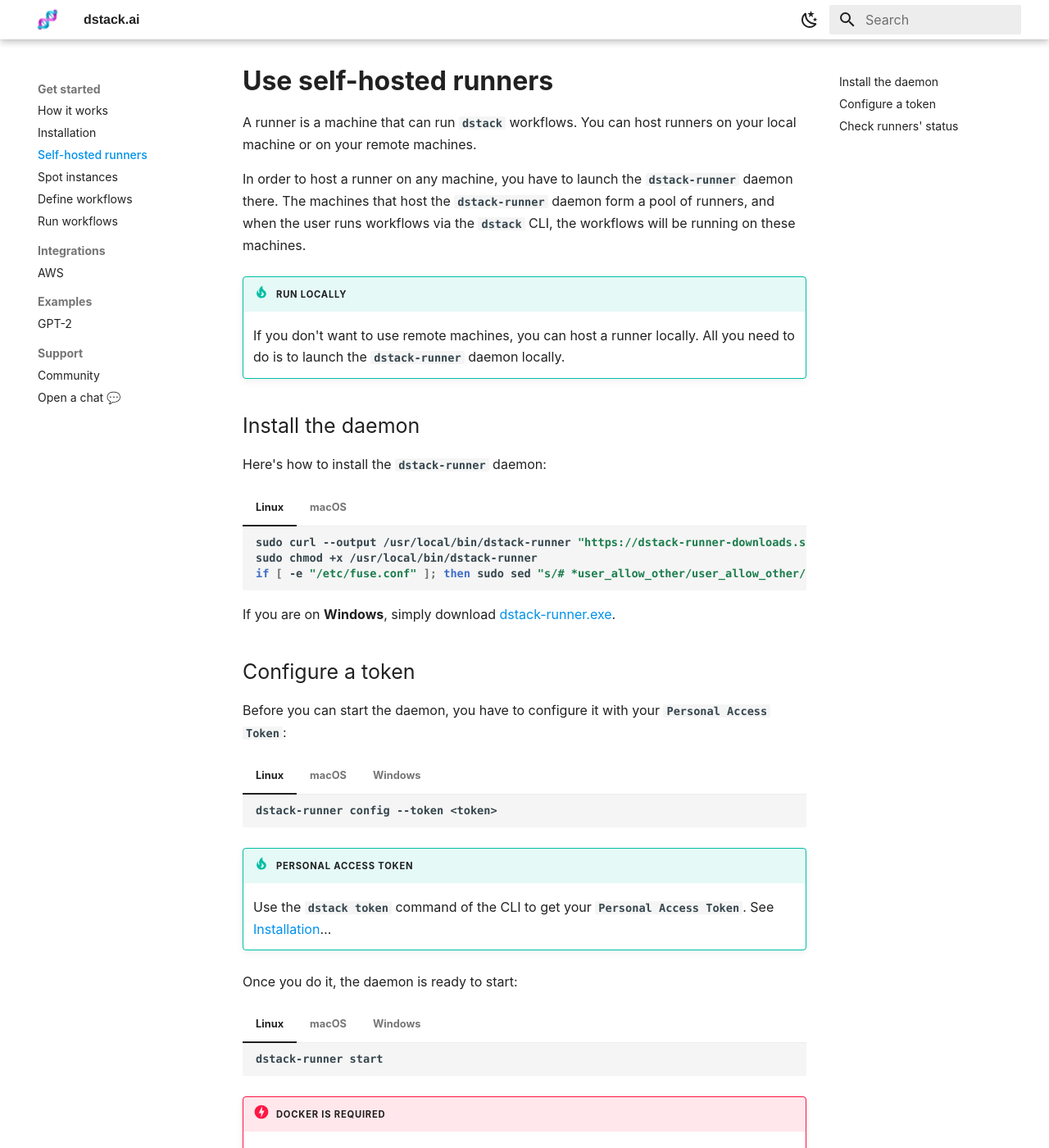
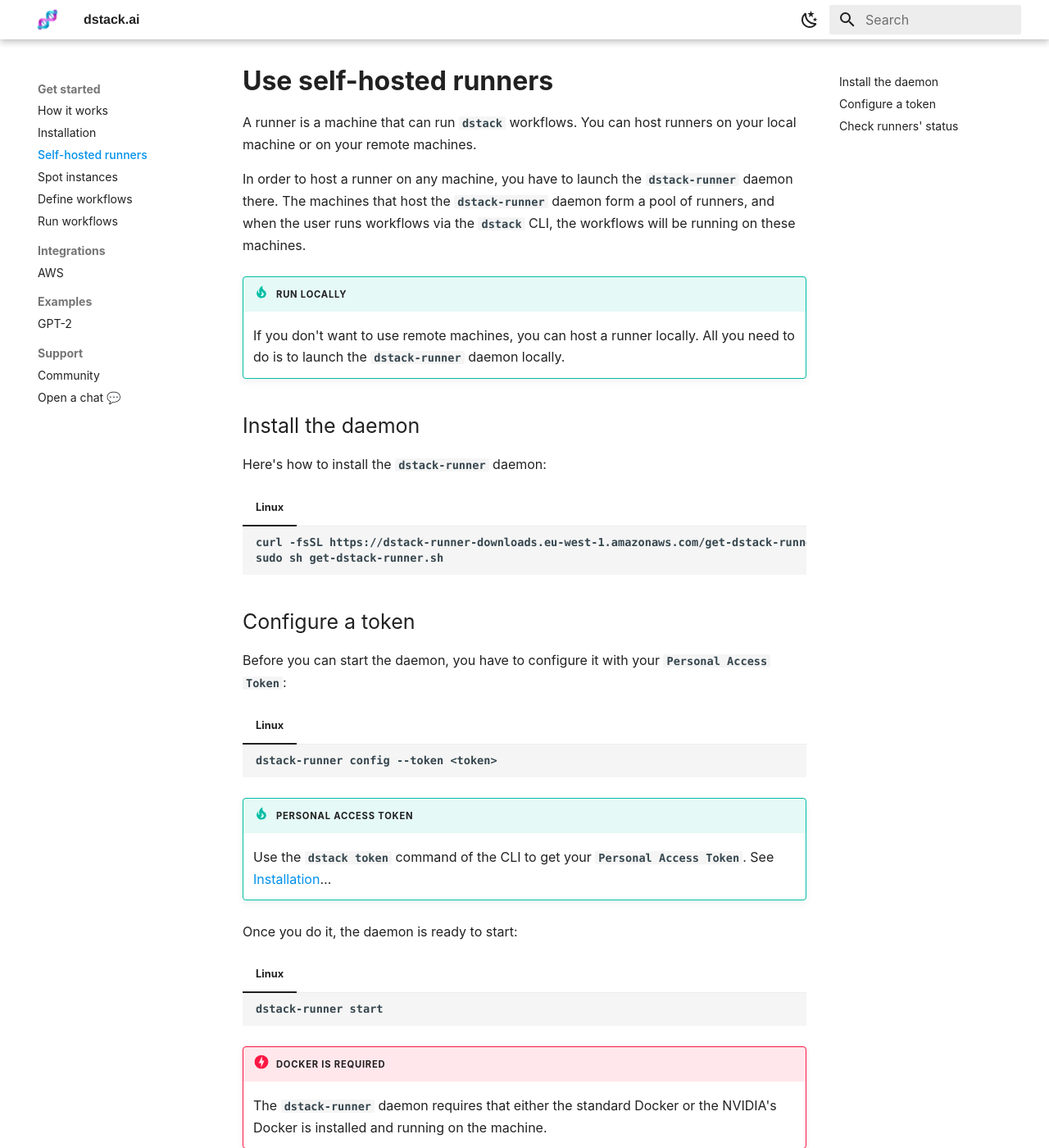
Before and after one commit to dstackai/dstack.github.io, an MkDocs documentation site: the page built from docs/self-hosted-runners.md, in a window 1280 px wide and 1400 px high. Shown: the whole window at 82% size. Built offline with MkDocs 1.6.1 and Material for MkDocs 9.7.7, drawn with Linux system fonts in a browser that asks for light colours.

Commit message:
Major: updated the installation instructions (migrated to `get-dstack-runner.sh`; dropped `Linux` and `Windows` for now)

````diff
--- a/docs/self-hosted-runners.md
+++ b/docs/self-hosted-runners.md
@@ -18,20 +18,25 @@
 === "Linux"
 
     ```bash
-    sudo curl --output /usr/local/bin/dstack-runner "https://dstack-runner-downloads.s3.eu-west-1.amazonaws.com/latest/binaries/dstack-runner-linux-amd64"
-    sudo chmod +x /usr/local/bin/dstack-runner
-    if [ -e "/etc/fuse.conf" ]; then sudo sed "s/# *user_allow_other/user_allow_other/" /etc/fuse.conf > t; sudo mv t /etc/fuse.conf; else echo "user_allow_other" | sudo tee -a /etc/fuse.conf > /dev/null; fi
+    curl -fsSL https://dstack-runner-downloads.eu-west-1.amazonaws.com/get-dstack-runner.sh -o get-dstack-runner.sh
+    sudo sh get-dstack-runner.sh
     ```
 
-=== "macOS"
+[//]: # (=== "macOS")
 
-    ```bash
-    sudo curl --output /usr/local/bin/dstack-runner "https://dstack-runner-downloads.s3.eu-west-1.amazonaws.com/latest/binaries/dstack-runner-darwin-amd64"
-    sudo chmod +x /usr/local/bin/dstack-runner
-    ```
+[//]: # ()
+[//]: # (    ```bash)
 
-If you are on **Windows**, simply download [dstack-runner.exe](https://dstack-runner-downloads.s3.eu-west-1.amazonaws.com/latest/binaries/dstack-runner-windows-amd64.exe).
+[//]: # (    sudo curl --output /usr/local/bin/dstack-runner "https://dstack-runner-downloads.s3.eu-west-1.amazonaws.com/latest/binaries/dstack-runner-darwin-amd64")
 
+[//]: # (    sudo chmod +x /usr/local/bin/dstack-runner)
+
+[//]: # (    ```)
+
+[//]: # ()
+[//]: # (If you are on **Windows**, simply download [dstack-runner.exe]&#40;https://dstack-runner-downloads.s3.eu-west-1.amazonaws.com/latest/binaries/dstack-runner-windows-amd64.exe&#41;.)
+
+[//]: # ()
 ## Configure a token
 
 Before you can start the daemon, you have to configure it with your `Personal Access Token`:
@@ -42,17 +47,24 @@
     dstack-runner config --token <token>
     ```
 
-=== "macOS"
+[//]: # (=== "macOS")
 
-    ```bash
-    dstack-runner config --token <token>
-    ```
+[//]: # ()
+[//]: # (    ```bash)
 
-=== "Windows"
+[//]: # (    dstack-runner config --token <token>)
 
-    ```cmd
-    dstack-runner.exe config --token <token>
-    ```
+[//]: # (    ```)
+
+[//]: # ()
+[//]: # (=== "Windows")
+
+[//]: # ()
+[//]: # (    ```cmd)
+
+[//]: # (    dstack-runner.exe config --token <token>)
+
+[//]: # (    ```)
 
 !!! tip "Personal Access Token"
     Use the `dstack token` command of the CLI to get your `Personal Access Token`. See [Installation](installation.md#get-a-token)&hellip;
@@ -65,17 +77,24 @@
     dstack-runner start
     ```
 
-=== "macOS"
+[//]: # (=== "macOS")
 
-    ```bash
-    dstack-runner start
-    ```
+[//]: # ()
+[//]: # (    ```bash)
 
-=== "Windows"
+[//]: # (    dstack-runner start)
 
-    ```cmd
-    dstack-runner.exe start
-    ```
+[//]: # (    ```)
+
+[//]: # ()
+[//]: # (=== "Windows")
+
+[//]: # ()
+[//]: # (    ```cmd)
+
+[//]: # (    dstack-runner.exe start)
+
+[//]: # (    ```)
 
 !!! danger "Docker is required"
     The `dstack-runner` daemon requires that either the standard Docker or the NVIDIA's Docker is installed and
````
